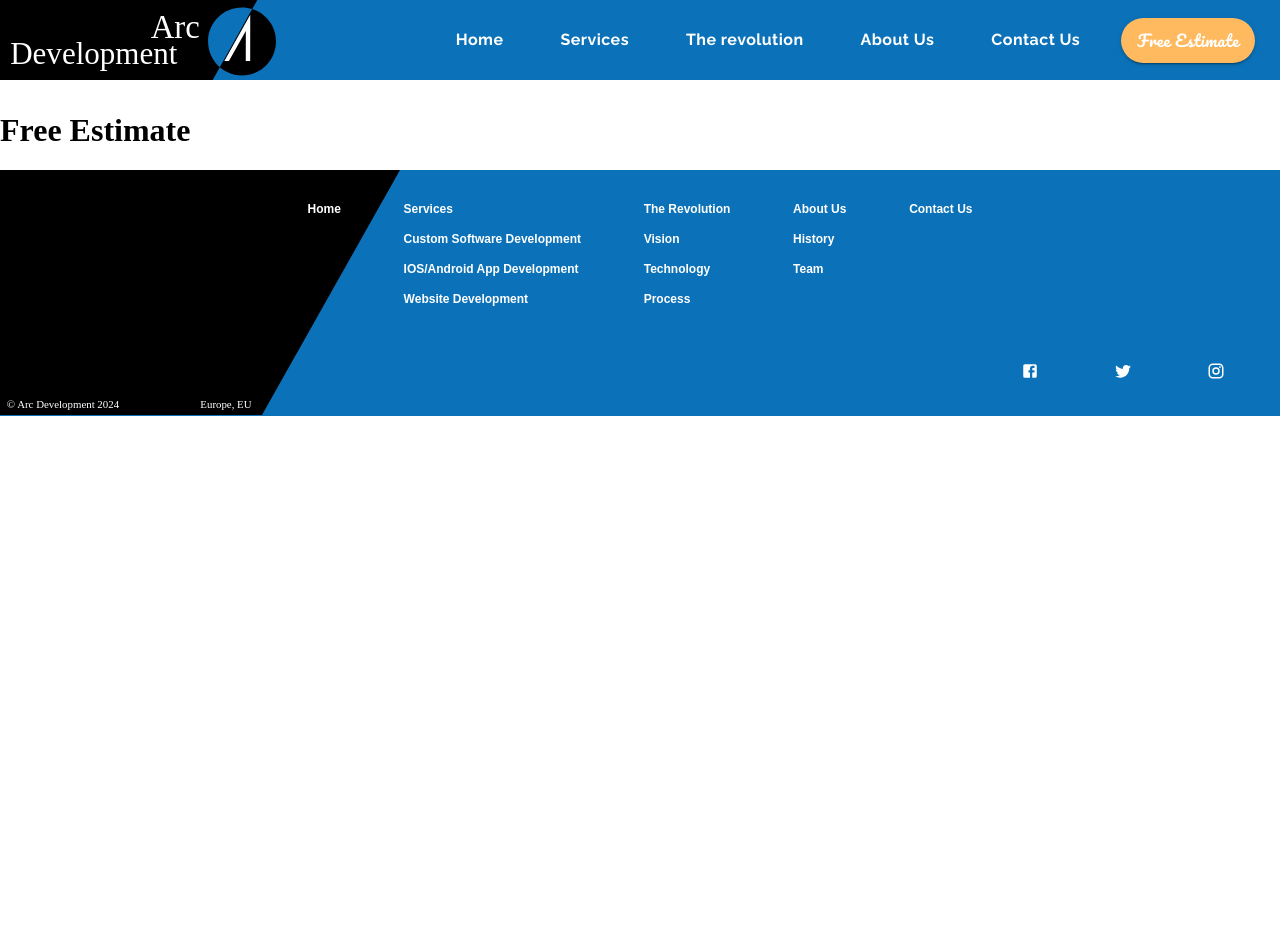
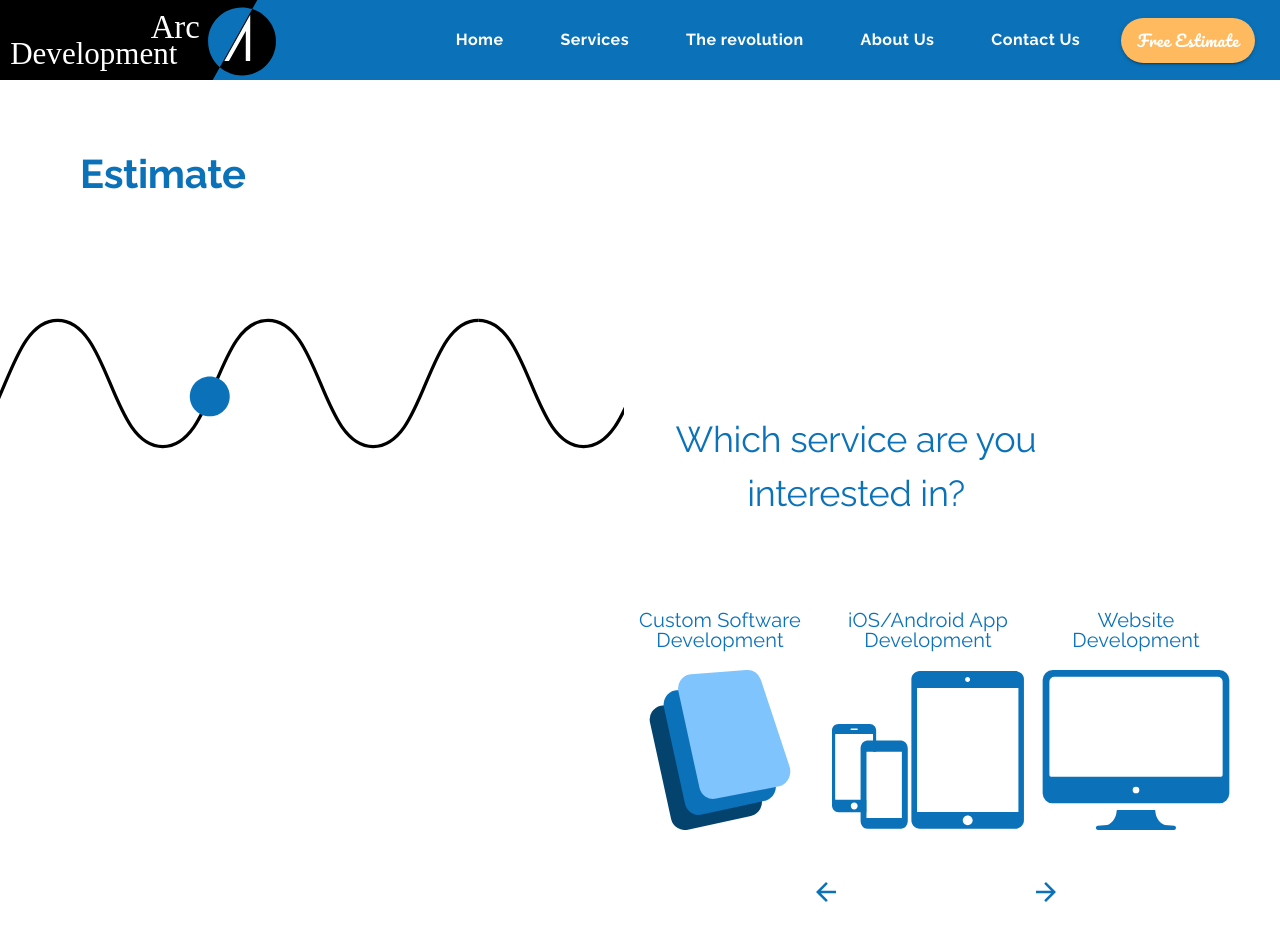
Before and after one commit to SimAndrew/Arc-Development, a React (Vite) app: page /freeestimate in a window 1280 px wide. Shown: the top 952 px of the page. Before the commit the page ends 800 px from the top, so only its background shows below. Built offline with nearby package versions, Linux system fonts and the light colour scheme.

Commit message:
feat: in (FreeEstimate.jsx) add blocks and styles

```diff
--- a/src/components/ui/Theme.js
+++ b/src/components/ui/Theme.js
@@ -48,6 +48,7 @@ export default createTheme({
 			fontWeight: 500,
 			fontFamily: 'Raleway',
 			color: '#0B72B9',
+			lineHeight: 1,
 		},
 		subtitle1: {
 			fontSize: '1.25rem',
--- a/src/pages/FreeEstimate.jsx
+++ b/src/pages/FreeEstimate.jsx
@@ -1,4 +1,186 @@
+import React, { useState } from 'react';
+import Lottie from 'react-lottie';
+import { Link } from 'react-router-dom';
+import { styled, useTheme } from '@mui/material/styles';
+import Grid from '@mui/material/Grid';
+import Typography from '@mui/material/Typography';
+import useMediaQuery from '@mui/material/useMediaQuery';
+import Button from '@mui/material/Button';
+import IconButton from '@mui/material/IconButton';
+import TextField from '@mui/material/TextField';
+import SendIcon from '@mui/icons-material/Send';
+
+import check from '../assets/check.svg';
+import software from '../assets/software.svg';
+import mobile from '../assets/mobile.svg';
+import website from '../assets/website.svg';
+import backArrow from '../assets/backArrow.svg';
+import forwardArrow from '../assets/forwardArrow.svg';
+import backArrowDisabled from '../assets/backArrowDisabled.svg';
+import forwardArrowDisabled from '../assets/forwardArrowDisabled.svg';
+import camera from '../assets/camera.svg';
+import upload from '../assets/upload.svg';
+import person from '../assets/person.svg';
+import persons from '../assets/persons.svg';
+import people from '../assets/people.svg';
+import info from '../assets/info.svg';
+import bell from '../assets/bell.svg';
+import users from '../assets/users.svg';
+import iphone from '../assets/iphone.svg';
+import gps from '../assets/gps.svg';
+import customized from '../assets/customized.svg';
+import data from '../assets/data.svg';
+import android from '../assets/android.svg';
+import globe from '../assets/globe.svg';
+import biometrics from '../assets/biometrics.svg';
+
+import estimateAnimation from '../animations/estimateAnimation/data.json';
+import animationData from '../animations/landinganimation/data.js';
+
+const StyledButton = styled(Button)(({ theme }) => ({
+	...theme.typography.estimate,
+	borderRadius: 50,
+	backgroundColor: theme.palette.secondary.main,
+	height: 50,
+	width: 225,
+	fontSize: '1.25rem',
+	marginTop: '5em',
+	'&:hover': {
+		backgroundColor: theme.palette.secondary.light,
+	},
+}));
+
 function FreeEstimate() {
-	return <h1>Free Estimate</h1>;
+	const theme = useTheme();
+	const matchesLG = useMediaQuery(theme.breakpoints.down('lg'));
+	const matchesMD = useMediaQuery(theme.breakpoints.down('md'));
+	const matchesSM = useMediaQuery(theme.breakpoints.down('sm'));
+
+	const defaultOptions = {
+		loop: true,
+		autoplay: true,
+		animationData: estimateAnimation,
+		rendererSettings: {
+			preserveAspectRatio: 'xMidYMid slice',
+		},
+	};
+
+	return (
+		<Grid container direction="row">
+			<Grid item container direction="column" lg>
+				<Grid item style={{ marginTop: '2em', marginLeft: '5em' }}>
+					<Typography variant="h2">Estimate</Typography>
+				</Grid>
+				<Grid item>
+					<Lottie options={defaultOptions} height="100%" width="100%" />
+				</Grid>
+			</Grid>
+
+			<Grid
+				item
+				container
+				direction="column"
+				alignItems="center"
+				lg
+				style={{ marginRight: '2em', marginBottom: '25em' }}
+			>
+				<Grid
+					item
+					style={{ marginRight: '10em', maxWidth: '50em', marginTop: '7.5em' }}
+				>
+					<Typography
+						gutterBottom
+						variant="h2"
+						textAlign="center"
+						style={{
+							fontWeight: 500,
+							fontSize: '2.25rem',
+							marginBottom: '2.5em',
+							marginTop: '5em',
+						}}
+					>
+						Which service are you interested in?
+					</Typography>
+				</Grid>
+
+				<Grid item container>
+					<Grid item container direction="column" md>
+						<Grid item style={{ maxWidth: '12em' }}>
+							<Typography
+								variant="h6"
+								textAlign="center"
+								style={{ marginBottom: '1em' }}
+							>
+								Custom Software Development
+							</Typography>
+						</Grid>
+						<Grid item>
+							<img
+								src={software}
+								alt="three floating screens"
+								style={{ width: '12em', height: '10em' }}
+							/>
+						</Grid>
+					</Grid>
+
+					<Grid item container direction="column" md>
+						<Grid item style={{ maxWidth: '12em' }}>
+							<Typography
+								variant="h6"
+								textAlign="center"
+								style={{ marginBottom: '1em' }}
+							>
+								iOS/Android App Development
+							</Typography>
+						</Grid>
+						<Grid item>
+							<img
+								src={mobile}
+								alt="phones and tablets outline"
+								style={{ width: '12em', height: '10em' }}
+							/>
+						</Grid>
+					</Grid>
+
+					<Grid item container direction="column" md>
+						<Grid item style={{ maxWidth: '12em' }}>
+							<Typography
+								variant="h6"
+								textAlign="center"
+								style={{ marginBottom: '1em' }}
+							>
+								Website Development
+							</Typography>
+						</Grid>
+						<Grid item>
+							<img
+								src={website}
+								alt="computer outline"
+								style={{ width: '12em', height: '10em' }}
+							/>
+						</Grid>
+					</Grid>
+				</Grid>
+
+				<Grid
+					item
+					container
+					justifyContent="space-between"
+					style={{ width: '15em', marginTop: '3em' }}
+				>
+					<Grid item>
+						<img src={backArrow} alt="Previous question" />
+					</Grid>
+					<Grid item>
+						<img src={forwardArrow} alt="Next question" />
+					</Grid>
+				</Grid>
+
+				<Grid item>
+					<StyledButton variant="contained">Get Estimate</StyledButton>
+				</Grid>
+			</Grid>
+		</Grid>
+	);
 }
 export default FreeEstimate;
```
